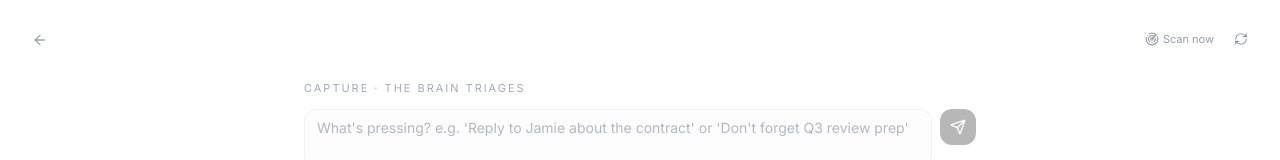
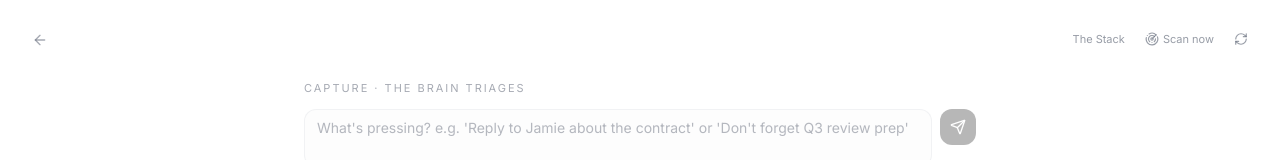
Before and after one commit to thecolinosborne/Ozlon-AI-Search, a React (Vite) app: page /signals in a window 1280 px wide. Shown: the top 160 px of the page. Built offline with nearby package versions, Linux system fonts and the light colour scheme; the HTML template or start-up script is replaced by a standard one; what @capacitor-community/sqlite, @capacitor/core, @lovable.dev/cloud-auth-js would draw is missing.

Commit message:
Changes
Co-authored-by: thecolinosborne <124605697+thecolinosborne@users.noreply.github.com>

```diff
--- a/src/pages/Signals.tsx
+++ b/src/pages/Signals.tsx
@@ -68,6 +68,13 @@ export default function Signals() {
       </Link>
 
       <div className="fixed top-6 right-6 z-50 flex items-center gap-1 text-[11px] text-muted-foreground/70">
+        <Link
+          to="/stack"
+          className="px-2 py-1 rounded-full hover:text-foreground hover:bg-muted/50 transition-colors"
+          title="Open The Stack — unified actionable inbox"
+        >
+          The Stack
+        </Link>
         {synthesizing && (
           <span className="px-2 py-1 tracking-wide opacity-70">Listening…</span>
         )}
```
